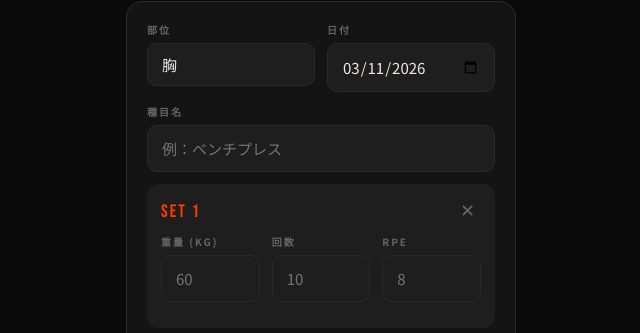
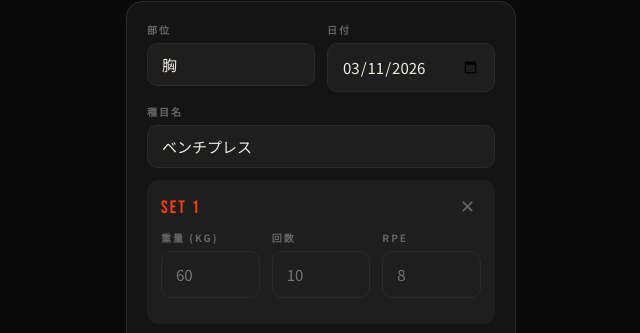
Before and after one commit to riyo-24/IronLog, a plain HTML site: page index.html in a window 1280 px wide. Shown: the part 207-540 px from the top of the page, 319-959 px from the left. Drawn offline with Linux system fonts and the light colour scheme.

Commit message:
Change exercise name input to a select dropdown

```diff
--- a/index.html
+++ b/index.html
@@ -543,7 +543,7 @@
     <div class="form-row">
       <div class="field">
         <label>部位</label>
-        <select id="muscle">
+        <select id="muscle" onchange="updateExerciseOptions()">
           <option value="胸">胸</option>
           <option value="背中">背中</option>
           <option value="肩">肩</option>
@@ -561,7 +561,7 @@
 
     <div class="field" style="margin-bottom:12px">
       <label>種目名</label>
-      <input type="text" id="exerciseName" placeholder="例：ベンチプレス">
+      <select id="exerciseName"></select>
     </div>
 
     <div class="sets-container" id="setsContainer"></div>
@@ -623,6 +623,23 @@
 <div class="toast" id="toast">✓ 記録しました！</div>
 
 <script>
+  // ===== EXERCISE LIST =====
+  const EXERCISES = {
+    胸: ['ベンチプレス','インクラインベンチプレス','デクラインベンチプレス','ダンベルフライ','ケーブルクロスオーバー','ディップス','プッシュアップ','チェストプレス（マシン）'],
+    背中: ['デッドリフト','懸垂（チンアップ）','ラットプルダウン','ベントオーバーロウ','シーテッドロウ','Tバーロウ','ワンアームダンベルロウ','フェイスプル'],
+    肩: ['ミリタリープレス','ダンベルショルダープレス','サイドレイズ','フロントレイズ','リアデルトフライ','アーノルドプレス','アップライトロウ','ケーブルサイドレイズ'],
+    腕: ['バーベルカール','ダンベルカール','ハンマーカール','プリーチャーカール','トライセプスプレスダウン','ライイングトライセプスエクステンション','ナローベンチプレス','ディップス（腕）'],
+    脚: ['スクワット','レッグプレス','ルーマニアンデッドリフト','ランジ','レッグカール','レッグエクステンション','カーフレイズ','ブルガリアンスクワット'],
+    腹: ['クランチ','レッグレイズ','プランク','ロシアンツイスト','アブローラー','ドラゴンフラッグ','サイドプランク','ケーブルクランチ'],
+    全身: ['バーピー','ケトルベルスイング','クリーン＆プレス','スナッチ','トルコ式ゲットアップ','マウンテンクライマー','ジャンプスクワット','メドボールスラム'],
+  };
+
+  function updateExerciseOptions() {
+    const muscle = document.getElementById('muscle').value;
+    const sel = document.getElementById('exerciseName');
+    sel.innerHTML = EXERCISES[muscle].map(e => `<option value="${e}">${e}</option>`).join('');
+  }
+
   // ===== STATE =====
   let workouts = JSON.parse(localStorage.getItem('ironlog_workouts') || '[]');
   let sets = [];
@@ -634,6 +651,7 @@
     document.getElementById('todayDate').textContent =
       today.toLocaleDateString('ja-JP', { year:'numeric', month:'long', day:'numeric', weekday:'short' });
     document.getElementById('workoutDate').value = today.toISOString().split('T')[0];
+    updateExerciseOptions();
     addSet();
     renderHistory();
     renderStats();
@@ -693,8 +711,8 @@
 
   // ===== SAVE =====
   function saveWorkout() {
-    const exercise = document.getElementById('exerciseName').value.trim();
-    if (!exercise) { alert('種目名を入力してください'); return; }
+    const exercise = document.getElementById('exerciseName').value;
+    if (!exercise) { alert('種目名を選択してください'); return; }
     const validSets = sets.filter(s => s.weight || s.reps);
     if (validSets.length === 0) { alert('セットを入力してください'); return; }
 
@@ -712,7 +730,6 @@
     showToast('✓ 記録しました！');
 
     // reset
-    document.getElementById('exerciseName').value = '';
     document.getElementById('noteText').value = '';
     sets = [];
     addSet();
```
